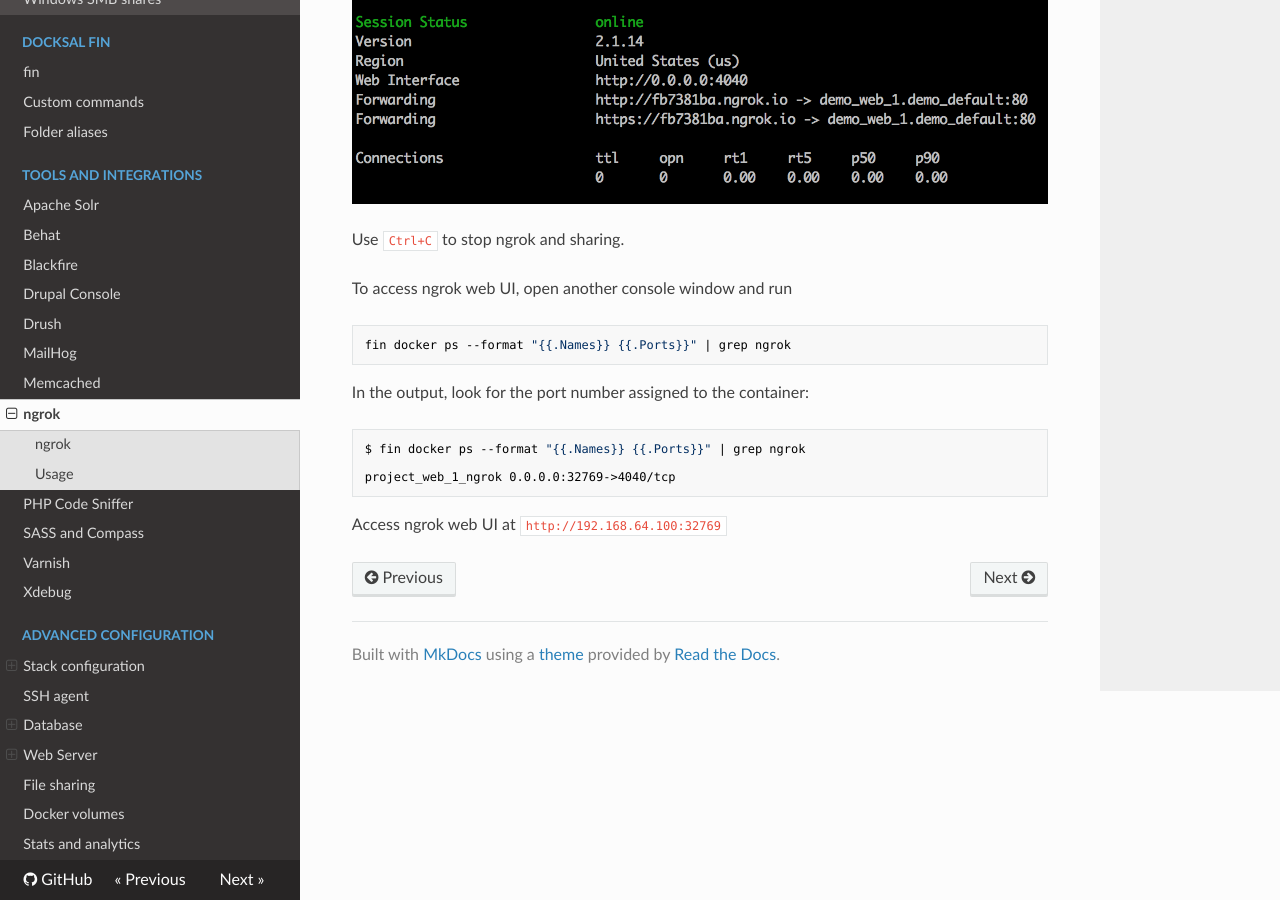
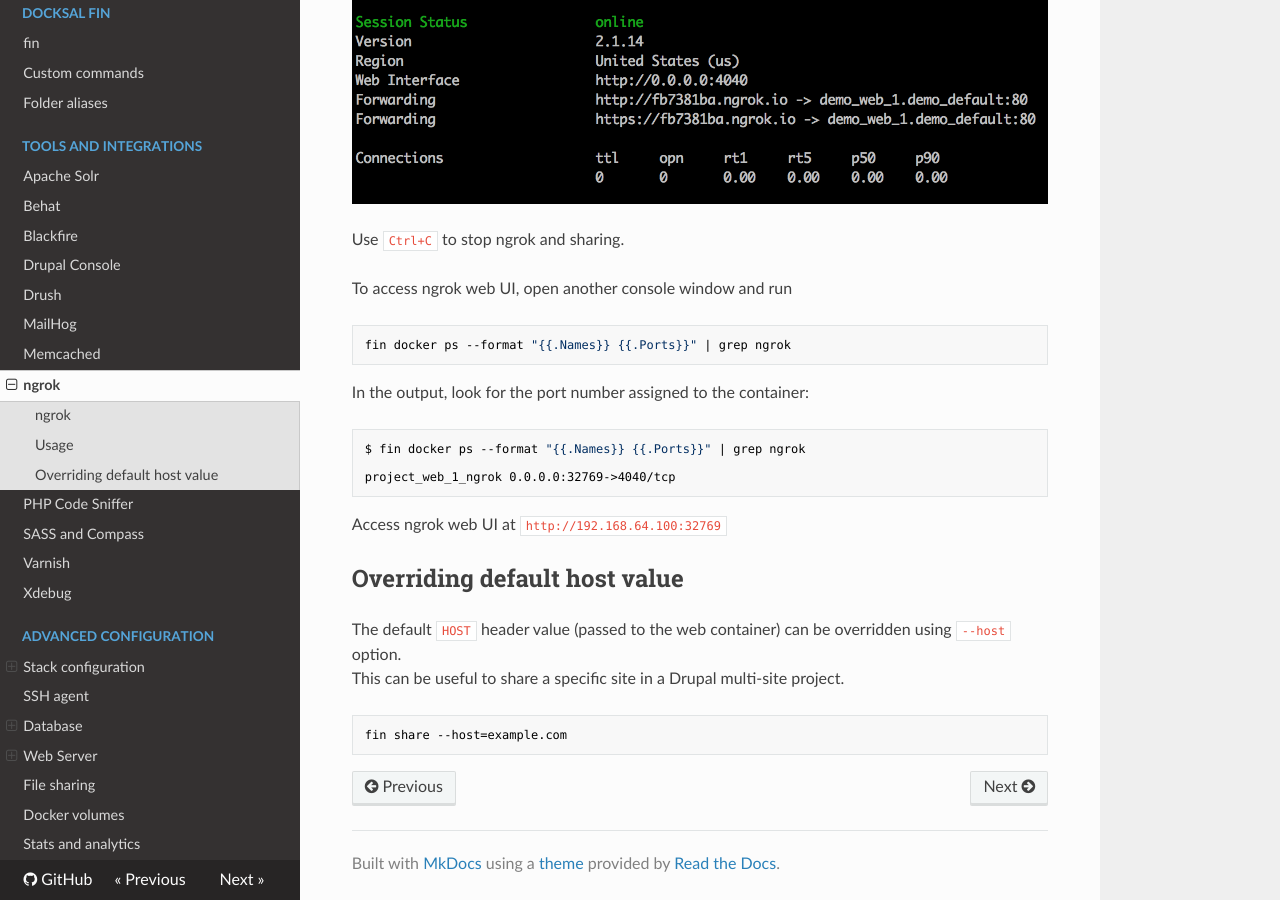
Before and after one commit to docksal/docksal, an MkDocs documentation site: the page built from docs/tools/ngrok.md, in a window 1280 px wide and 900 px high, scrolled down 720 px. Built offline with MkDocs 1.6.1, drawn with Linux system fonts in a browser that asks for light colours; nearby versions of some CDN libraries; old or Windows-style settings are respelled for this version of MkDocs.

Commit message:
Updated ngrok.md
Added details about using --host to override HOST header used by ngrok

[ci skip]

````diff
--- a/docs/tools/ngrok.md
+++ b/docs/tools/ngrok.md
@@ -40,3 +40,13 @@ project_web_1_ngrok 0.0.0.0:32769->4040/tcp
 ```
 
 Access ngrok web UI at `http://192.168.64.100:32769`
+
+
+## Overriding default host value
+
+The default `HOST` header value (passed to the web container) can be overridden using `--host` option.
+This can be useful to share a specific site in a Drupal multi-site project.
+
+```bash
+fin share --host=example.com
+```
````
